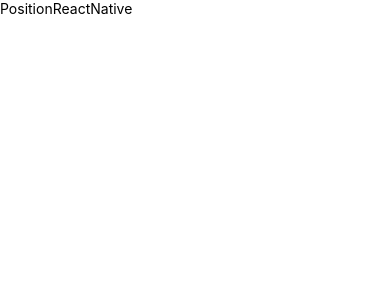
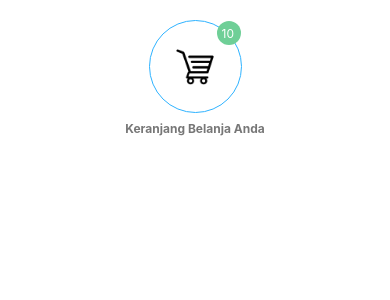
Before and after one commit to rizkanfirmansyah/Zero-to-React-Native, a React Native app: screen / in a window 390 px wide. Shown: the top 300 px of the page. Built offline with nearby package versions, Linux system fonts and the light colour scheme.

Commit message:
position

```diff
--- a/PositionReactNative.js
+++ b/PositionReactNative.js
@@ -1,14 +1,56 @@
-import {StyleSheet, Text, View} from 'react-native';
+import {Image, StyleSheet, Text, View} from 'react-native';
 import React from 'react';
+import cart from './cart.png';
 
 const PositionReactNative = () => {
   return (
-    <View>
-      <Text>PositionReactNative</Text>
+    <View style={styles.wrapper}>
+      <View style={styles.cartWrapper}>
+        <Image source={cart} style={styles.iconCart} />
+        <Text style={styles.notif}>10</Text>
+      </View>
+      <Text style={styles.text}>Keranjang Belanja Anda</Text>
     </View>
   );
 };
 
 export default PositionReactNative;
 
-const styles = StyleSheet.create({});
+const styles = StyleSheet.create({
+  wrapper: {
+    padding: 20,
+    alignItems: 'center',
+  },
+  iconCart: {
+    width: 50,
+    height: 50,
+  },
+  cartWrapper: {
+    position: 'relative',
+    borderWidth: 1,
+    borderColor: '#2eb2ff',
+    width: 93,
+    height: 93,
+    borderRadius: 93 / 2,
+    alignItems: 'center',
+    justifyContent: 'center',
+  },
+  text: {
+    fontSize: 12,
+    color: '#777777',
+    fontWeight: '700',
+    marginTop: 8,
+  },
+  notif: {
+    fontSize: 12,
+    color: 'white',
+    backgroundColor: '#6FCF97',
+    padding: 5,
+    borderRadius: 25,
+    width: 24,
+    height: 24,
+    position: 'absolute',
+    top: 0,
+    right: 0,
+  },
+});
```
Also changed, not shown: cart.png (added), cart.svg (added).
